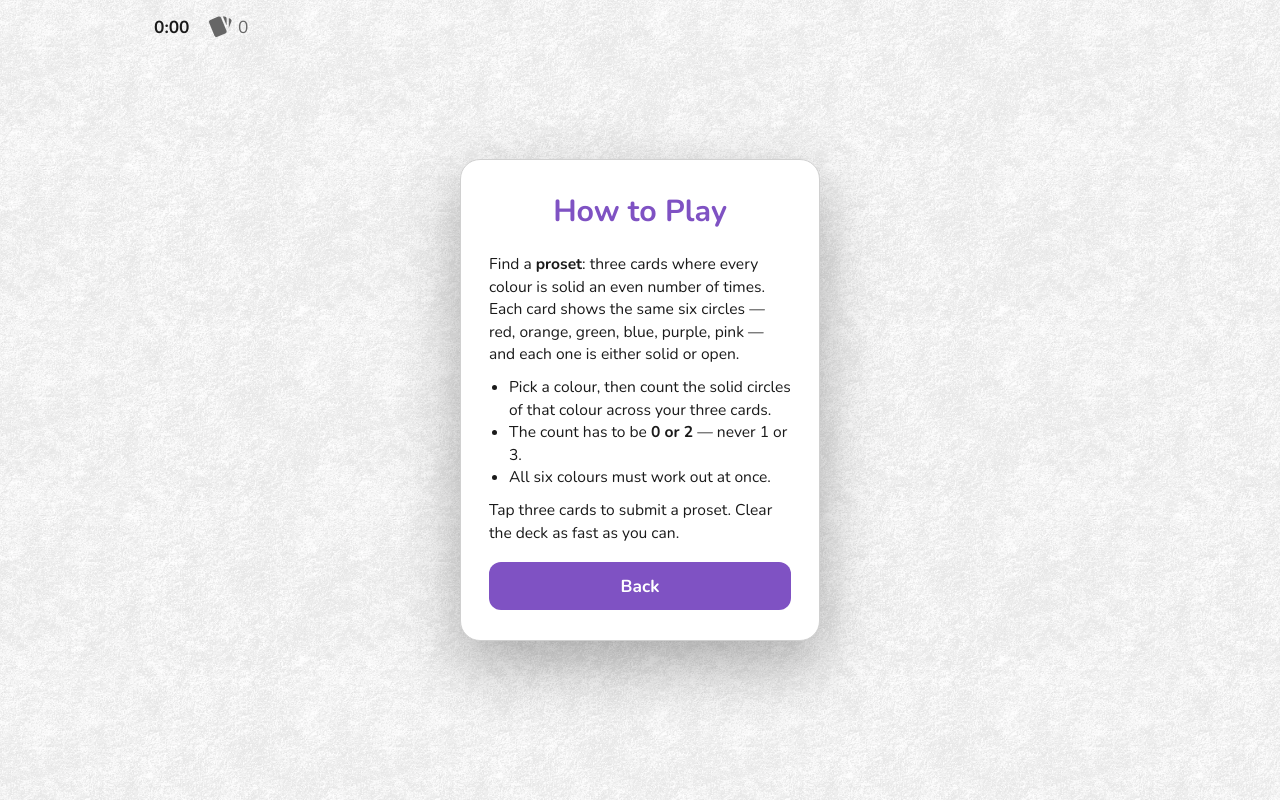
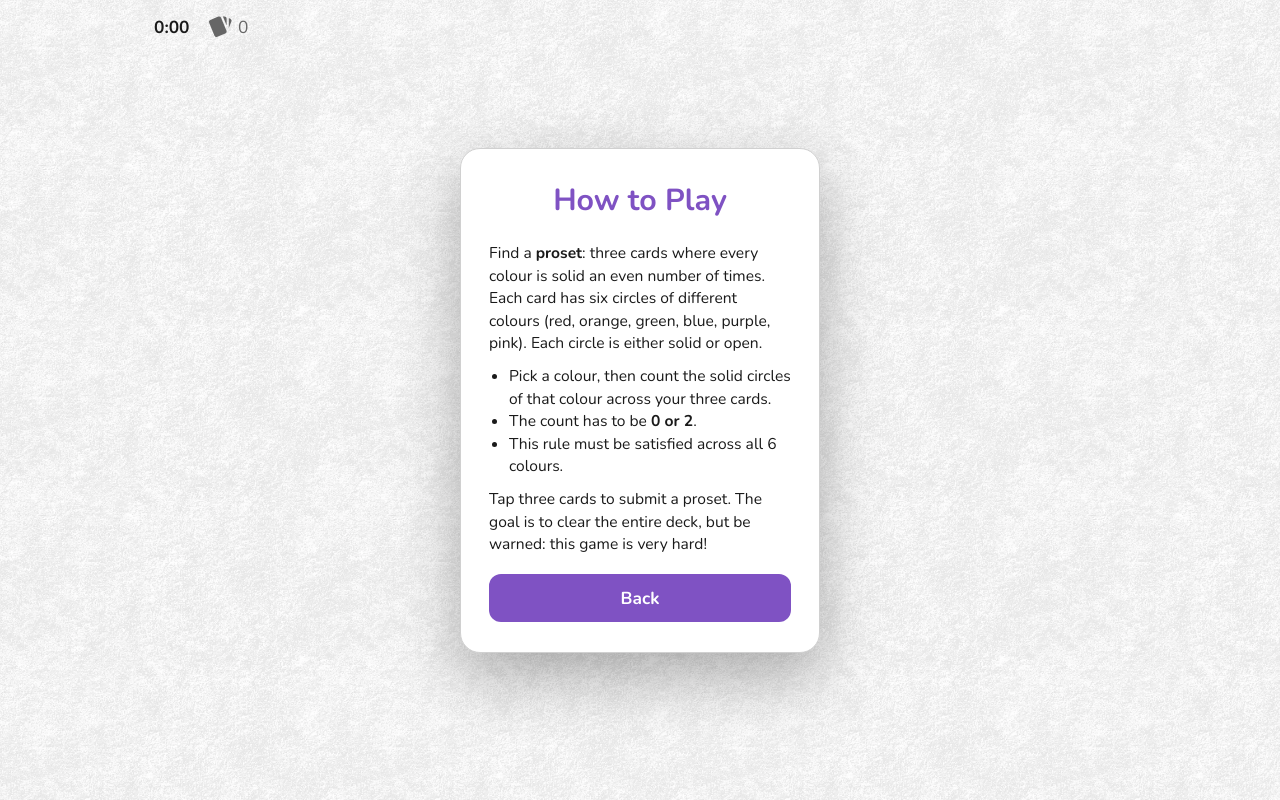
Before and after one commit to ariymarkowitz/quick-prosets, a Svelte app: page / in a window 1280 px wide. Both pictures are taken after a click on the button "How to Play". Built offline with nearby package versions, Linux system fonts and the light colour scheme.

Commit message:
Update instructions

```diff
--- a/src/components/MenuModal.svelte
+++ b/src/components/MenuModal.svelte
@@ -68,13 +68,13 @@
     <h2 id="modal-title">How to Play</h2>
     <div class="help-text">
       <p>Find a <strong>proset</strong>: three cards where every colour is solid an even number of times.</p>
-      <p>Each card shows the same six circles — red, orange, green, blue, purple, pink — and each one is either solid or open.</p>
+      <p>Each card has six circles of different colours (red, orange, green, blue, purple, pink). Each circle is either solid or open.</p>
       <ul>
         <li>Pick a colour, then count the solid circles of that colour across your three cards.</li>
-        <li>The count has to be <strong>0 or 2</strong> — never 1 or 3.</li>
-        <li>All six colours must work out at once.</li>
+        <li>The count has to be <strong>0 or 2</strong>.</li>
+        <li>This rule must be satisfied across all 6 colours.</li>
       </ul>
-      <p>Tap three cards to submit a proset. Clear the deck as fast as you can.</p>
+      <p>Tap three cards to submit a proset. The goal is to clear the entire deck, but be warned: this game is very hard!</p>
     </div>
     <button id="play-again-btn" onclick={() => (view = 'main')}>Back</button>
   {:else if view === 'leaderboard'}
```
Also changed, not shown: 1 other file (tests, documents, lock files or other folders).
